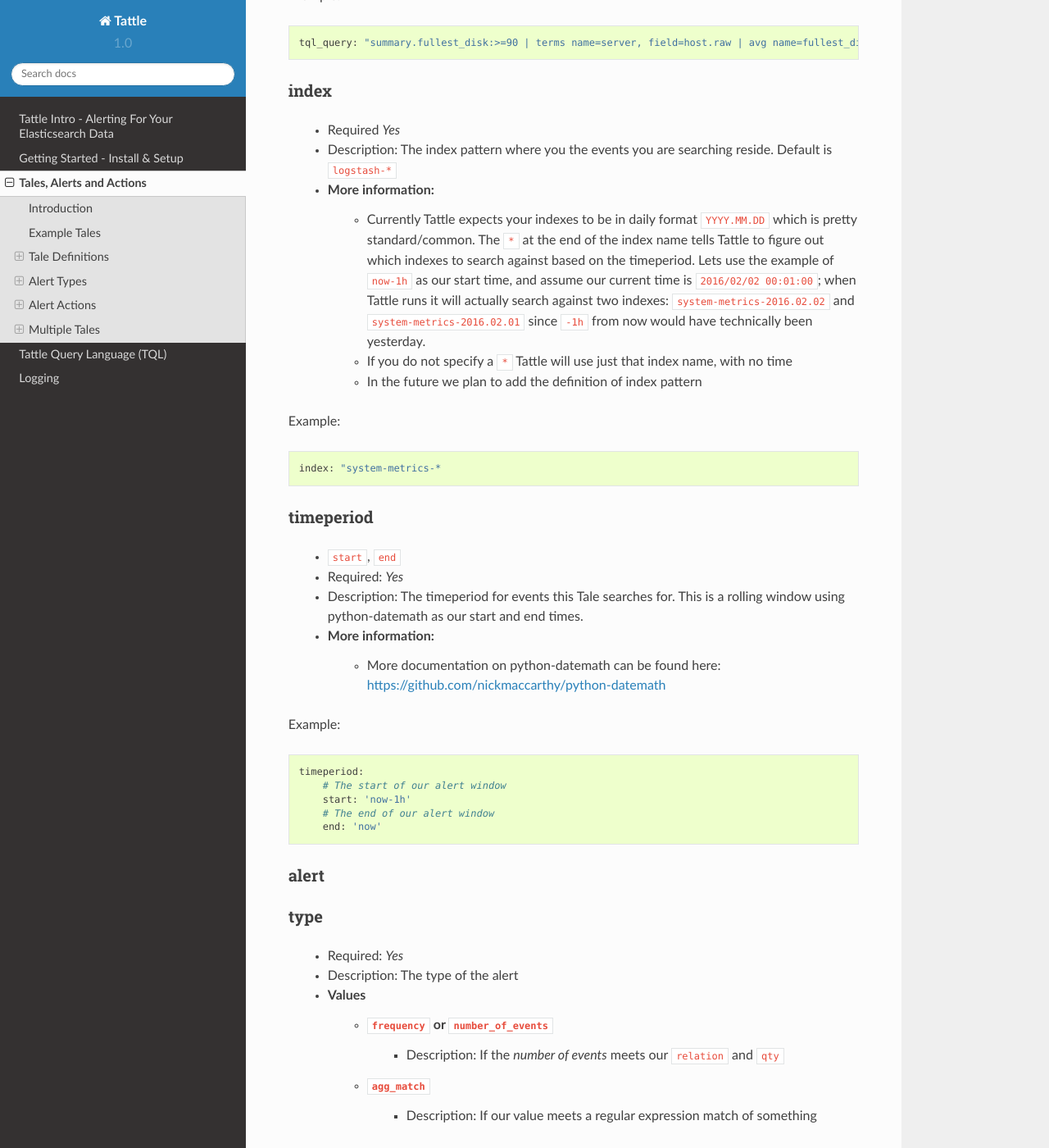
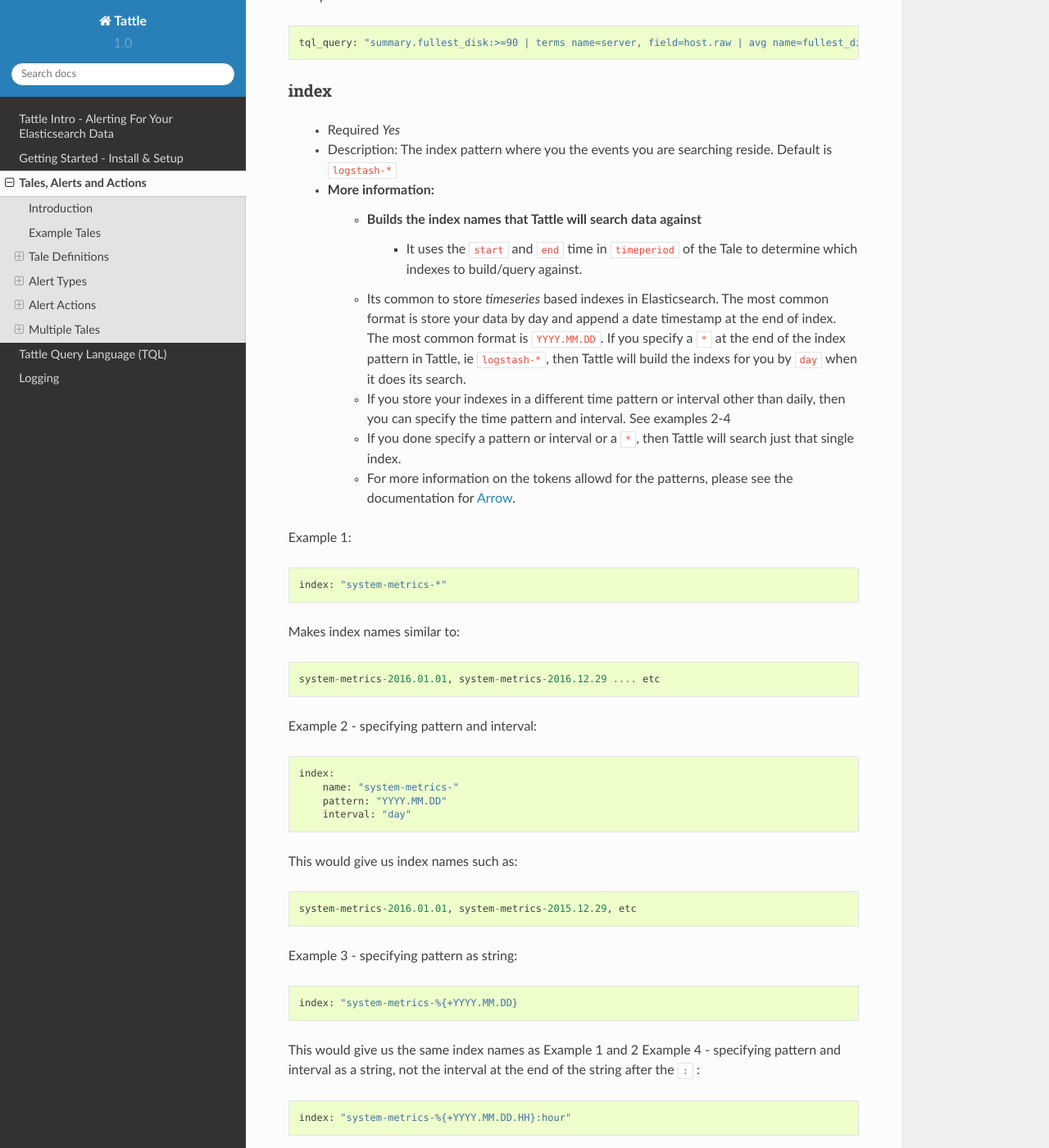
Before and after one commit to nickmaccarthy/Tattle, a Sphinx documentation site: the page built from docs/tales.rst, in a window 1280 px wide and 1400 px high, scrolled down 2953 px. Shown: the whole window at 82% size. Built offline with Sphinx 7.4.7 and the Read the Docs theme 2.0.0, drawn with Linux system fonts in a browser that asks for light colours; some of the changed text lies outside the part shown.

Commit message:
changelog

```diff
--- a/docs/tales.rst
+++ b/docs/tales.rst
@@ -120,12 +120,40 @@
     * Required `Yes`
     * Description: The index pattern where you the events you are searching reside.  Default is ``logstash-*``
     * More information:
-        * Currently Tattle expects your indexes to be in daily format ``YYYY.MM.DD`` which is pretty standard/common.  The ``*`` at the end of the index name tells Tattle to figure out which indexes to search against based on the timeperiod.  Lets use the example of ``now-1h`` as our start time, and assume our current time is ``2016/02/02 00:01:00``; when Tattle runs it will actually search against two indexes:  ``system-metrics-2016.02.02`` and ``system-metrics-2016.02.01`` since ``-1h`` from now would have technically been yesterday.
-        * If you do not specify a ``*`` Tattle will use just that index name, with no time
-        * In the future we plan to add the definition of index pattern
-Example:
+        * Builds the index names that Tattle will search data against
+            *   It uses the  ``start`` and ``end`` time in ``timeperiod`` of the Tale to determine which indexes to build/query against.
+        * Its common to store `timeseries` based indexes in Elasticsearch.  The most common format is store your data by day and append a date timestamp at the end of index.  The most common format is ``YYYY.MM.DD``.  If you specify a ``*`` at the end of the index pattern in Tattle, ie ``logstash-*``, then Tattle will build the indexs for you by ``day`` when it does its search.
+        * If you store your indexes in a different time pattern or interval other than daily, then you can specify the time pattern and interval.  See examples 2-4
+        * If you done specify a pattern or interval or a ``*``, then Tattle will search just that single index.
+        * For more information on the tokens allowd for the patterns, please see the documentation for `Arrow <http://crsmithdev.com/arrow/#tokens>`_.
+Example 1:
 ::
-    index: "system-metrics-*
+    index: "system-metrics-*"
+Makes index names similar to:
+::
+    system-metrics-2016.01.01, system-metrics-2016.12.29 .... etc
+Example 2 - specifying pattern and interval:
+::
+    index:
+        name: "system-metrics-"
+        pattern: "YYYY.MM.DD"
+        interval: "day"
+
+This would give us index names such as:
+::
+    system-metrics-2016.01.01, system-metrics-2015.12.29, etc
+
+Example 3 - specifying pattern as string:
+::
+    index: "system-metrics-%{+YYYY.MM.DD}
+This would give us the same index names as Example 1 and 2
+Example 4 - specifying pattern and interval as a string, not the interval at the end of the string after the ``:`` :
+::
+    index: "system-metrics-%{+YYYY.MM.DD.HH}:hour"
+Valid intervals are python datetime - ``year``, ``month``, ``week``, ``day``, ``hour``, ``second``
+This would build index names with hour intervals such as:
+::
+    some-index-2015.12.29.00,some-index-2015.12.29.01,some-index-2015.12.29.02,some-index-2015.12.29.03,some-index-2015.12.29.04,some-index-2015.12.29.05,some-index-2015.12.29.06,some-index-2015.12.29.07, ... etc
 
 timeperiod
 ~~~~~~~~~~
```
Also changed, not shown: CHANGELOG.md (added, +10 -0 lines), 5 other files.
